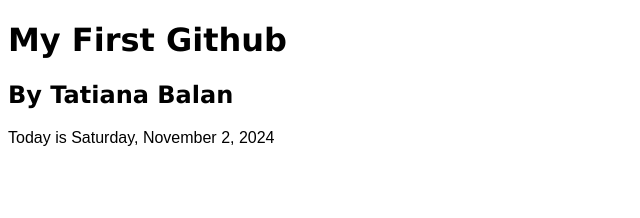
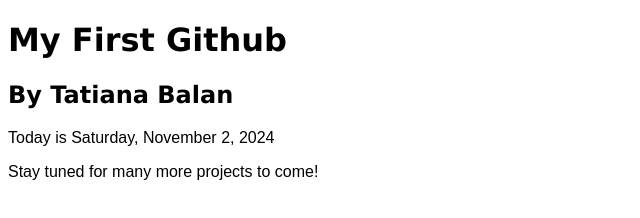
Before and after one commit to Tatianabalan/My-first-repository, a plain HTML site: page index.html in a window 1280 px wide. Shown: the whole page, without its empty margins (0-640 px from the left). Drawn offline with Linux system fonts and the light colour scheme.

Commit message:
Update index.html

```diff
--- a/index.html
+++ b/index.html
@@ -12,6 +12,6 @@
     <h1>My First Github</h1>
     <h2>By Tatiana Balan</h2>
     <p>Today is <time datetime="2024-11-2">Saturday, November 2, 2024</time></p>
-
+    <p>Stay tuned for many more projects to come!</p>
     </body>
 </html>
```
